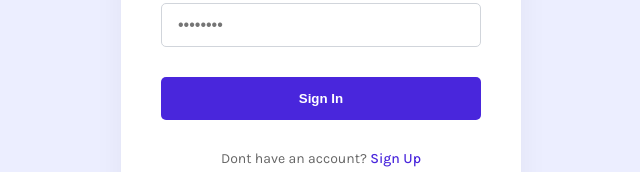
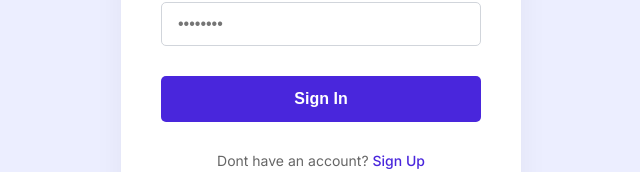
Before and after one commit to shpirgonde/angular-practice, an Angular app: page /login in a window 1280 px wide. Shown: the part 401-573 px from the top of the page, without its empty margins (319-959 px from the left). Built offline with nearby package versions, Linux system fonts and the light colour scheme.

Commit message:
font and other changes

```diff
--- a/src/app/features/login/login.scss
+++ b/src/app/features/login/login.scss
@@ -67,10 +67,11 @@
         &__button {
             background-color: v.$color-primary-700;
             color: v.$color-white;
+            font-size: 16px;
+            font-weight: 600;
             border: none;
             padding: 14px;
             border-radius: 5px;
-            font-weight: 600;
             cursor: pointer;
             margin-top: 10px;
             transition: background 0.2s;
--- a/src/index.html
+++ b/src/index.html
@@ -7,10 +7,14 @@
   <base href="/">
   <meta name="viewport" content="width=device-width, initial-scale=1">
   <link rel="icon" type="image/x-icon" href="favicon.ico">
+
+
   <link rel="preconnect" href="https://fonts.googleapis.com">
   <link rel="preconnect" href="https://fonts.gstatic.com" crossorigin>
-  <link href="https://fonts.googleapis.com/css2?family=Karla:ital,wght@0,200..800;1,200..800&display=swap"
+  <link
+    href="https://fonts.googleapis.com/css2?family=Inter:ital,opsz,wght@0,14..32,100..900;1,14..32,100..900&display=swap"
     rel="stylesheet">
+
 </head>
 
 <body>
--- a/src/styles/base/_typography.scss
+++ b/src/styles/base/_typography.scss
@@ -1,3 +1,3 @@
 body {
-    font-family: 'Karla', sans-serif;
+     font-family: "Inter", sans-serif;
 }
```
